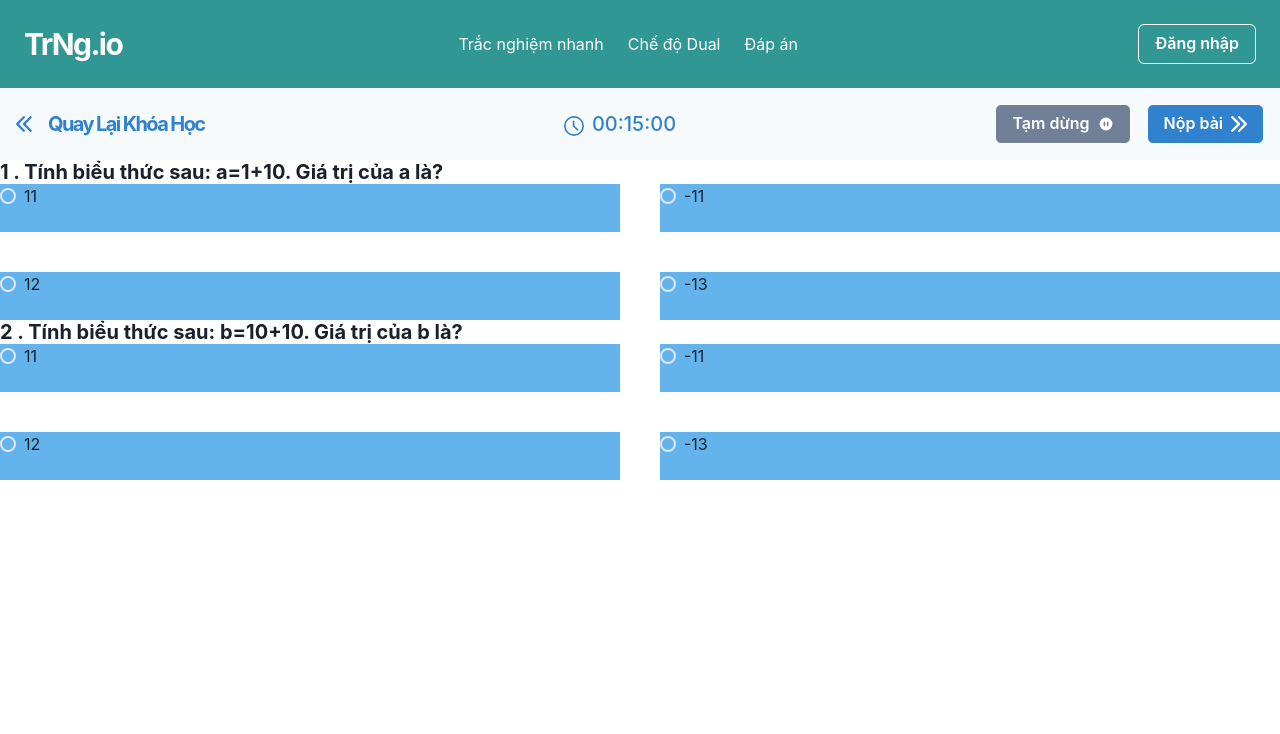
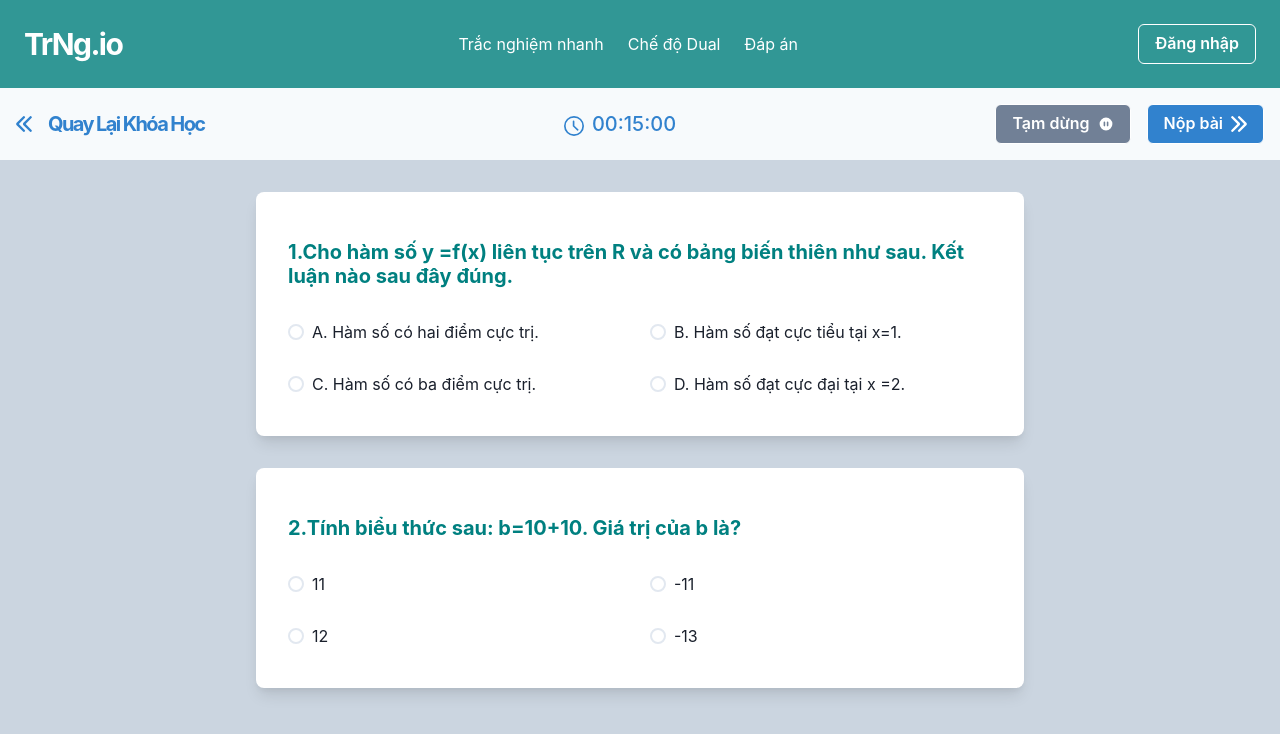
Before and after one commit to ch-luan2015/tracnghiem.io, a React (Create React App) app: page / in a window 1280 px wide. Shown: the top 734 px of the page. Built offline with nearby package versions, Linux system fonts and the light colour scheme.

Commit message:
newLayout

```diff
--- a/src/Pages/Exam/Modal/QuestionCard/index.tsx
+++ b/src/Pages/Exam/Modal/QuestionCard/index.tsx
@@ -1,8 +1,9 @@
 import React, { useState } from "react";
-import { Radio, RadioGroup, Stack, Heading, Text, Box } from "@chakra-ui/react";
+import { Radio, RadioGroup, Heading, Text, Box } from "@chakra-ui/react";
 import { SimpleGrid } from "@chakra-ui/react";
 
 import { Question } from "resource/model/question";
+import { Input, Stack, Select, Checkbox } from "@chakra-ui/react";
 
 interface QuestionProps {
   question: Question;
@@ -17,25 +18,25 @@ export default function QuestionCard(props: QuestionProps) {
   console.log(props.index);
 
   return (
-    <div>
-      <Heading as="h4" size="md" isTruncated>
-        <Text as="span">{props.index} . </Text> {props.question.content}
+    <Box bg="white" rounded="lg" p="2em" w="60%" my="2rem" mx="auto" shadow="lg">
+      <Heading fontSize="xl" color="Teal" my="1rem" w="100%">
+        {props.index}.{props.question.content}
       </Heading>
-      <RadioGroup onChange={handleChange} value={answerChoice}>
-        <SimpleGrid columns={2} spacing={10}>
+
+      <RadioGroup onChange={handleChange} value={answerChoice} mt="2rem">
+        <SimpleGrid columns={2} spacing={5}>
           {props.question.answerOptions.map((a, index: number) => {
             const indexString = index.toString();
-            // console.log(a, indexString, answerChoice);
             return (
-              <Box bg="blue.300" height={12}>
+              <Box height={8}>
                 <Radio key={index} value={indexString}>
-                  {a.content}
+                    <Text></Text>{a.content}
                 </Radio>
               </Box>
             );
           })}
         </SimpleGrid>
       </RadioGroup>
-    </div>
+    </Box>
   );
 }
--- a/src/Pages/Exam/index.tsx
+++ b/src/Pages/Exam/index.tsx
@@ -2,14 +2,14 @@ import React from "react";
 import mathData from "../../data/Toan.json";
 import QuestionCard from "../Exam/Modal/QuestionCard";
 import { Exam } from "resource/model/question";
-
+import { Box, Flex } from "@chakra-ui/react";
 export default function index() {
   const exam = mathData as Exam;
   return (
-    <div>
+    <Box bg="gray.300" h="100vh">
       {exam.questions.map((q, index) => (
         <QuestionCard question={q} index={index + 1} />
       ))}
-    </div>
+    </Box>
   );
 }
--- a/src/Pages/Home/index.tsx
+++ b/src/Pages/Home/index.tsx
@@ -1,11 +1,13 @@
 import React from "react";
 import Header from "./Header";
 import Exam from "../Exam";
+import { Box } from "@chakra-ui/react";
+
 export default function index() {
   return (
-    <>
+    <Box bg="gray.300">
       <Header />
       <Exam />
-    </>
+    </Box>
   );
 }
--- a/src/data/Toan.json
+++ b/src/data/Toan.json
@@ -6,29 +6,29 @@
     {
       "id": 0,
       "examId": 0,
-      "content": "Tính biểu thức sau: a=1+10. Giá trị của a là? ",
+      "content": "Cho hàm số y =f(x) liên tục trên R và có bảng biến thiên như sau. Kết luận nào sau đây đúng.",
       "answerOptions": [
         {
           "id": 0,
-          "content": "11",
+          "content": "A. Hàm số có hai điểm cực trị.",
           "questionId": 0,
           "isCorrect": true
         },
         {
           "id": 1,
-          "content": "-11",
+          "content": "B. Hàm số đạt cực tiểu tại x=1.",
           "questionId": 1,
           "isCorrect": false
         },
         {
           "id": 2,
-          "content": "12",
+          "content": "C. Hàm số có ba điểm cực trị.",
           "questionId": 2,
           "isCorrect": false
         },
         {
           "id": 3,
-          "content": "-13",
+          "content": "D. Hàm số đạt cực đại tại x =2.",
           "questionId": 3,
           "isCorrect": false
         }
```
Also changed, not shown: 2 other files (tests, documents, lock files or other folders).
